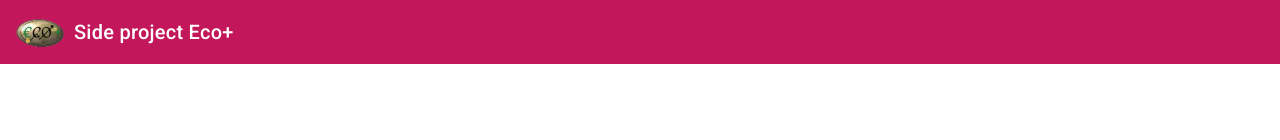
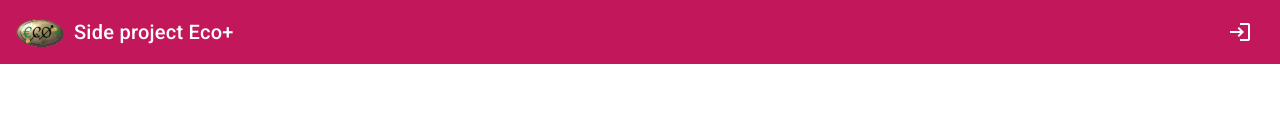
Before and after one commit to jguillevic-isagri/SideProjectEcoPlus, an Angular app: page / in a window 1280 px wide. Shown: the top 140 px of the page. Built offline with nearby package versions, Linux system fonts and the light colour scheme.

Commit message:
Création d'un début de page de connexion.

```diff
--- a/src/app/app.routes.ts
+++ b/src/app/app.routes.ts
@@ -1,7 +1,6 @@
 import { Routes } from '@angular/router';
 import { HomeRoutes } from './home/route/home.routes';
-
-export const homeRoute: string = '';
+import { UserRoutes } from './user/route/user.routes';
 
 export const routes: Routes = [
     {
@@ -9,6 +8,10 @@ export const routes: Routes = [
         children: HomeRoutes.homeRoutes
     },
     {
+        path: '',
+        children: UserRoutes.userRoutes
+    },
+    {
         path: '**',
         redirectTo: HomeRoutes.displayHomeRoute
     }
--- a/src/app/home/route/home.routes.ts
+++ b/src/app/home/route/home.routes.ts
@@ -5,6 +5,7 @@ export class HomeRoutes {
     public static readonly homeRoutes: Routes = [
         {
             path: HomeRoutes.displayHomeRoute,
+            pathMatch: 'full',
             title: 'Accueil',
             loadComponent: () => import('../page/home-page/home-page.component').then(module => module.HomePageComponent)
         }
--- a/src/app/layout/components/top-bar/top-bar.component.html
+++ b/src/app/layout/components/top-bar/top-bar.component.html
@@ -1,6 +1,11 @@
-<mat-toolbar color="primary">
-    <span class="brand" (click)="goToHome()">
-        <img class="logo" src="assets/images/logo-eco-plus.png" alt="logo" />
+<mat-toolbar class="container" color="primary">
+    <div class="brand" (click)="goToHome()">
+        <img class="logo" src="assets/images/logo-eco-plus.png"/>
         Side project Eco+
-    </span>
+    </div>
+    <div class="actions">
+        <button  mat-icon-button (click)="goToLogin()">
+            <mat-icon>login</mat-icon>
+        </button>
+    </div>
 </mat-toolbar>
--- a/src/app/layout/components/top-bar/top-bar.component.scss
+++ b/src/app/layout/components/top-bar/top-bar.component.scss
@@ -1,3 +1,10 @@
+.container {
+    display: flex;
+    flex-direction: row;
+    justify-content: space-between;
+    align-items: center;
+}
+
 .brand {
     cursor: pointer;
     display: flex;
@@ -11,3 +18,9 @@
     width: 48px;
     height: 48px;
 }
+
+.actions {
+    display: flex;
+    flex-direction: row;
+    justify-content: flex-start;
+}
--- a/src/app/layout/components/top-bar/top-bar.component.ts
+++ b/src/app/layout/components/top-bar/top-bar.component.ts
@@ -1,14 +1,19 @@
 import { Component } from '@angular/core';
 import { MatToolbarModule } from '@angular/material/toolbar';
+import { MatIconModule } from '@angular/material/icon';
+import { MatButtonModule } from '@angular/material/button';
 import { Router } from '@angular/router';
-import { homeRoute } from '../../../app.routes';
 import { Observable, from } from 'rxjs';
+import { HomeRoutes } from '../../../home/route/home.routes';
+import { UserRoutes } from '../../../user/route/user.routes';
 
 @Component({
     selector: 'app-top-bar',
     standalone: true,
     imports: [
-        MatToolbarModule
+        MatToolbarModule,
+        MatIconModule,
+        MatButtonModule
     ],
     templateUrl: './top-bar.component.html',
     styleUrl: './top-bar.component.scss'
@@ -19,6 +24,10 @@ export class TopBarComponent {
     ) { }
 
     public goToHome(): Observable<boolean> {
-        return from(this.router.navigate([homeRoute]));
+        return from(this.router.navigate([HomeRoutes.displayHomeRoute]));
+    }
+
+    public goToLogin(): Observable<boolean> {
+        return from(this.router.navigate([UserRoutes.displayLoginRoute]));
     }
 }
--- /dev/null
+++ b/src/app/user/page/login-page/login-page.component.html
@@ -0,0 +1,2 @@
+<h1>Se connecter</h1>
+<p>Page de connexion pas encore réalisée !</p>
--- /dev/null
+++ b/src/app/user/route/user.routes.ts
@@ -0,0 +1,12 @@
+import { Routes } from '@angular/router';
+
+export class UserRoutes {
+    public static readonly displayLoginRoute: string = 'login';
+    public static readonly userRoutes: Routes = [
+        {
+            path: UserRoutes.displayLoginRoute,
+            title: 'Se connecter',
+            loadComponent: () => import('../page/login-page/login-page.component').then(module => module.LoginPageComponent)
+        }
+    ];
+}
```
Also changed, not shown: src/app/user/page/login-page/login-page.component.ts (added, +12 -0 lines), src/app/user/page/login-page/login-page.component.scss (added), 1 other file (tests, documents, lock files or other folders).
